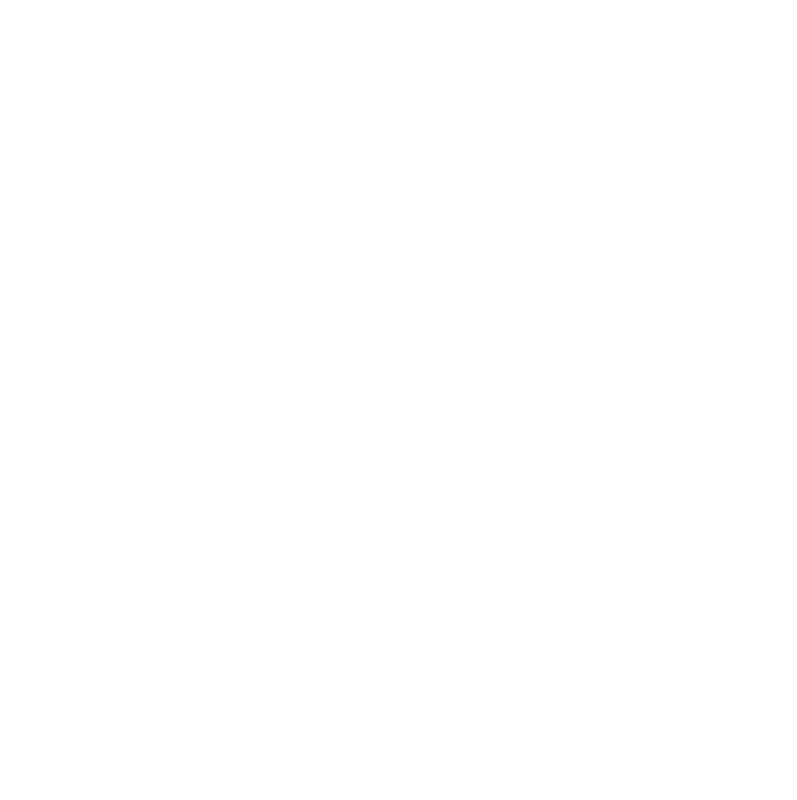
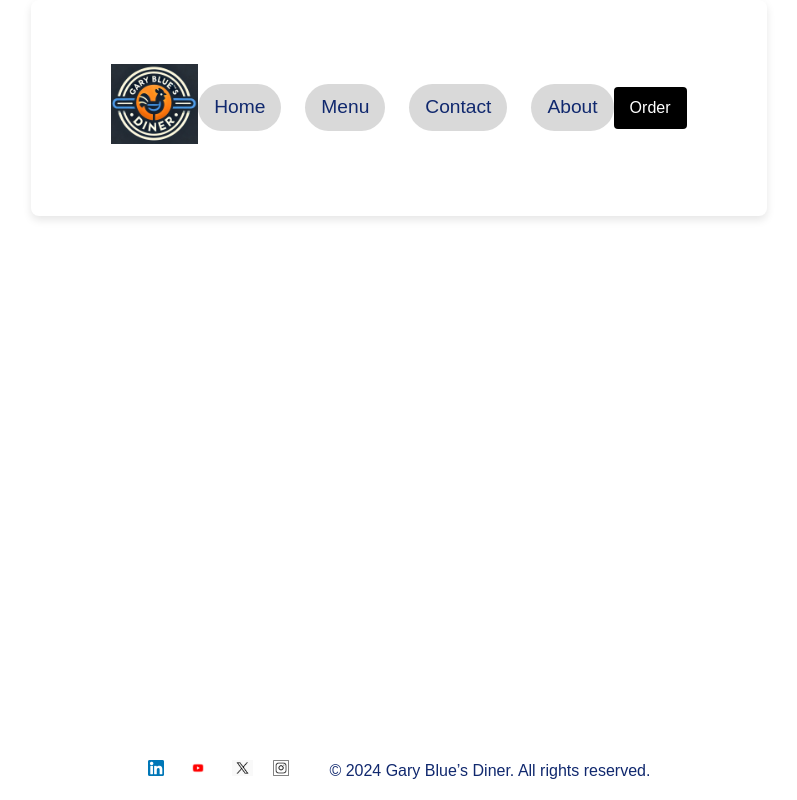
Before and after one commit to stepbad/stepheb_Mimya_Sprint1, a plain HTML site: page about.html in a window 1280 px wide. Shown: the whole page, without its empty margins (241-1038 px from the left). Drawn offline with Linux system fonts and the light colour scheme.

Commit message:
Add files via upload
final versions

```diff
--- a/about.html
+++ b/about.html
@@ -0,0 +1,54 @@
+<!DOCTYPE html>
+<html lang="en">
+<head>
+    <meta charset="UTF-8">
+    <meta name="viewport" content="width=device-width, initial-scale=1.0">
+    <title>Menu</title>
+    <link rel="stylesheet" href="menu.css">
+</head>
+<body>
+    <main>
+        <div class="main-container">
+            <header>
+                <nav>
+                    <div class="nav_logo">
+                        <a href="./index.html">
+                            <img src="./images/logo1.jpg" alt="Logo" height="100">
+                        </a>
+                    </div>
+                    <div class="nav_links">
+                        <a href="./index.html">Home</a>
+                        <a href="./menu.html">Menu</a>
+                        <a href="./contact.html">Contact</a>
+                        <a href="./about.html">About</a>
+                    </div>
+                    <div class="nav_order">
+                        <a href="./order.html">Order</a>
+                    </div>
+                </nav>
+            </header>
+
+
+        <!-- Footer -->
+        <footer>
+            <div class="footerContent">
+                <div class="footerIcons">
+                    <a href="http://www.linkedin.com" target="_blank">
+                        <img src="./images/64px-LinkedIn-Logo.png" alt="LinkedIn Logo" height="50">
+                    </a>
+                    <a href="http://www.youtube.com" target="_blank">
+                        <img src="./images/64px-Logo_YouTube_(en_PNG).png" alt="YouTube Logo" height="50">
+                    </a>
+                    <a href="http://www.twitter.com" target="_blank">
+                        <img src="./images/64px-X_Twitter_2.png" alt="Twitter Logo" height="50">
+                    </a>
+                    <a href="http://www.instagram.com" target="_blank">
+                        <img src="./images/instagram_icon-icons.com_65586.png" alt="Instagram Logo" height="50">
+                    </a>
+                </div>
+                <p>&copy; 2024 Gary Blue’s Diner. All rights reserved.</p>
+            </div>
+        </footer>
+    </main>
+</body>
+</html>
--- a/menu.css
+++ b/menu.css
@@ -18,8 +18,8 @@ body {
   background-color: white;
   font-family: Arial, sans-serif;
   display: flex;
-  flex-direction: column;
   align-items: center;
+  justify-content: center;
   margin: 0;
   line-height: 1.6;
 }
@@ -202,6 +202,14 @@ nav {
 }
 
 footer {
+  left: 0;
+  right: 0;
+  margin-left: auto;
+  margin-right: auto;
+}
+
+
+footer {
   background-color: var(--white);
   color: var(--dark-blue);
   display: flex;
@@ -213,6 +221,24 @@ footer {
   bottom: 0;
 }
 
+
+.footerIcons {
+  display: flex;
+  justify-content: center;
+  gap: 20px;
+  margin-right: 40px;
+}
+
+.footerIcons a img {
+  height: 16px;
+  width: auto;
+}
+.footerContent {
+  display: flex;
+  justify-content: space-between;
+  align-items: center;
+}
+
 @media (max-width: 1024px) {
   .food-description {
     font-size: 1.2rem;
@@ -222,6 +248,7 @@ footer {
 
 @media (max-width: 768px) {
   nav {
+    justify-content: center;
     padding: 5px;
   }
   .nav_logo img {
@@ -238,7 +265,6 @@ footer {
   footer {
     font-size: 8px;
     padding: 5px;
-    text-align: center;
   }
 
   #details {
@@ -254,21 +280,3 @@ footer {
     font-size: 16px;
   }
 }
-
-.footerIcons {
-  display: flex;
-  justify-content: center;
-  gap: 20px;
-  margin-right: 40px;
-}
-
-.footerIcons a img {
-  height: 16px;
-  width: auto;
-}
-.footerContent {
-  display: flex;
-  justify-content: space-between;
-  align-items: center;
-  padding: 0 20px;
-}
--- a/order.js
+++ b/order.js
@@ -86,7 +86,7 @@ function removeFromOrder(index) {
 
 function displayOrderItems() {
     const orderList = document.querySelector("#order-items");
-    orderList.innerHTML = ''; // Clear existing items
+    orderList.innerHTML = '';
 
     // Add items to order list
     order.forEach((item, index) => {
```
Also changed, not shown: contact.html (+54 -0 lines), menu.html (+4 -8 lines), order.html (+13 -2 lines).
